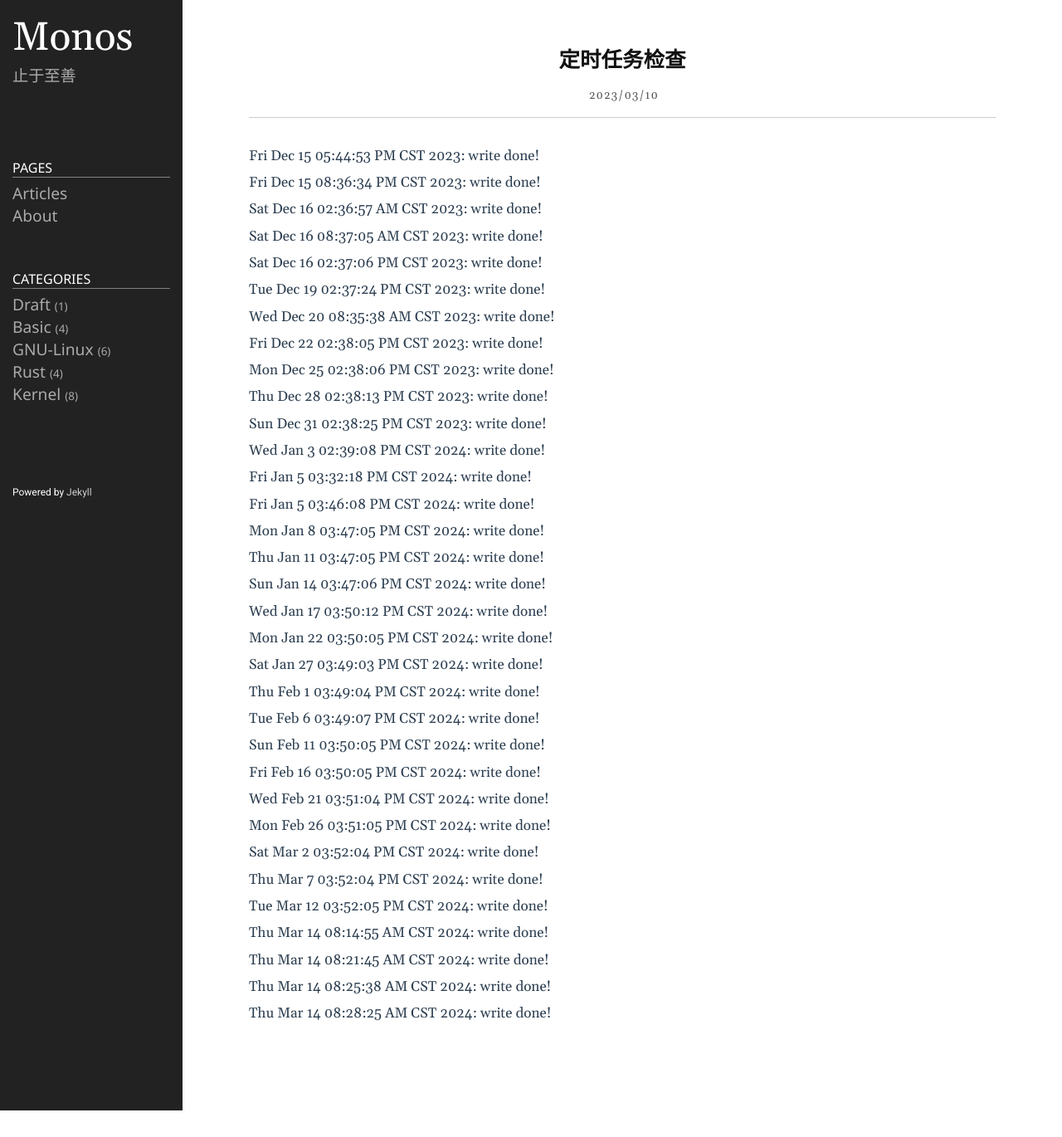
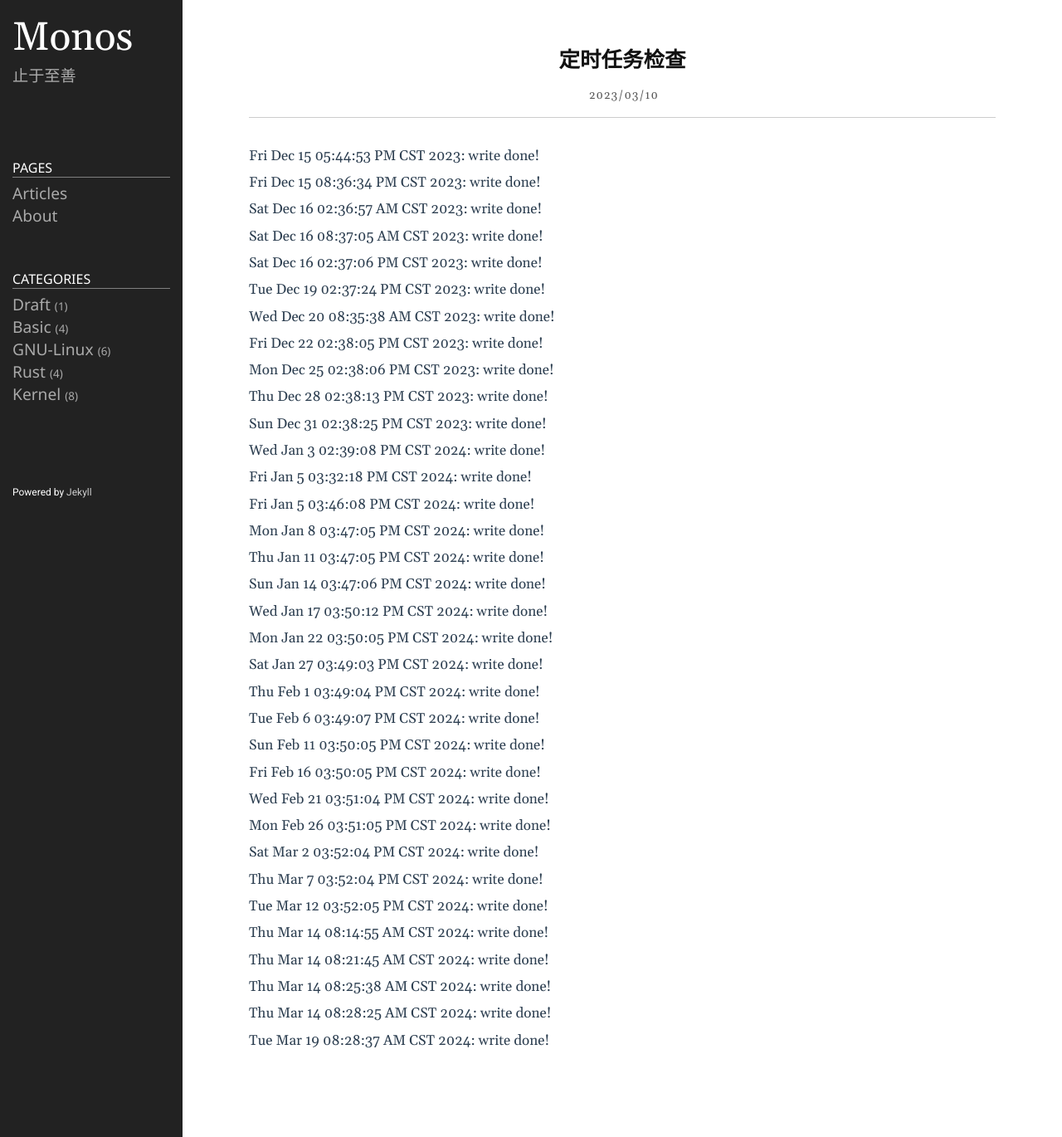
Before and after one commit to lclgo/lclgo.github.io, a Jekyll site: the page built from _posts/2023-03-10-weekly.md, in a window 1280 px wide. Shown: the whole page at 83% size. Built offline with Jekyll 4.4.1, drawn with Linux system fonts in a browser that asks for light colours; before the commit the page ends 1338 px from its top, so only the background shows below that.

Commit message:
timer check

```diff
--- a/_posts/2023-03-10-weekly.md
+++ b/_posts/2023-03-10-weekly.md
@@ -69,3 +69,5 @@ Thu Mar 14 08:21:45 AM CST 2024: write done!
 Thu Mar 14 08:25:38 AM CST 2024: write done!
 
 Thu Mar 14 08:28:25 AM CST 2024: write done!
+
+Tue Mar 19 08:28:37 AM CST 2024: write done!
```
